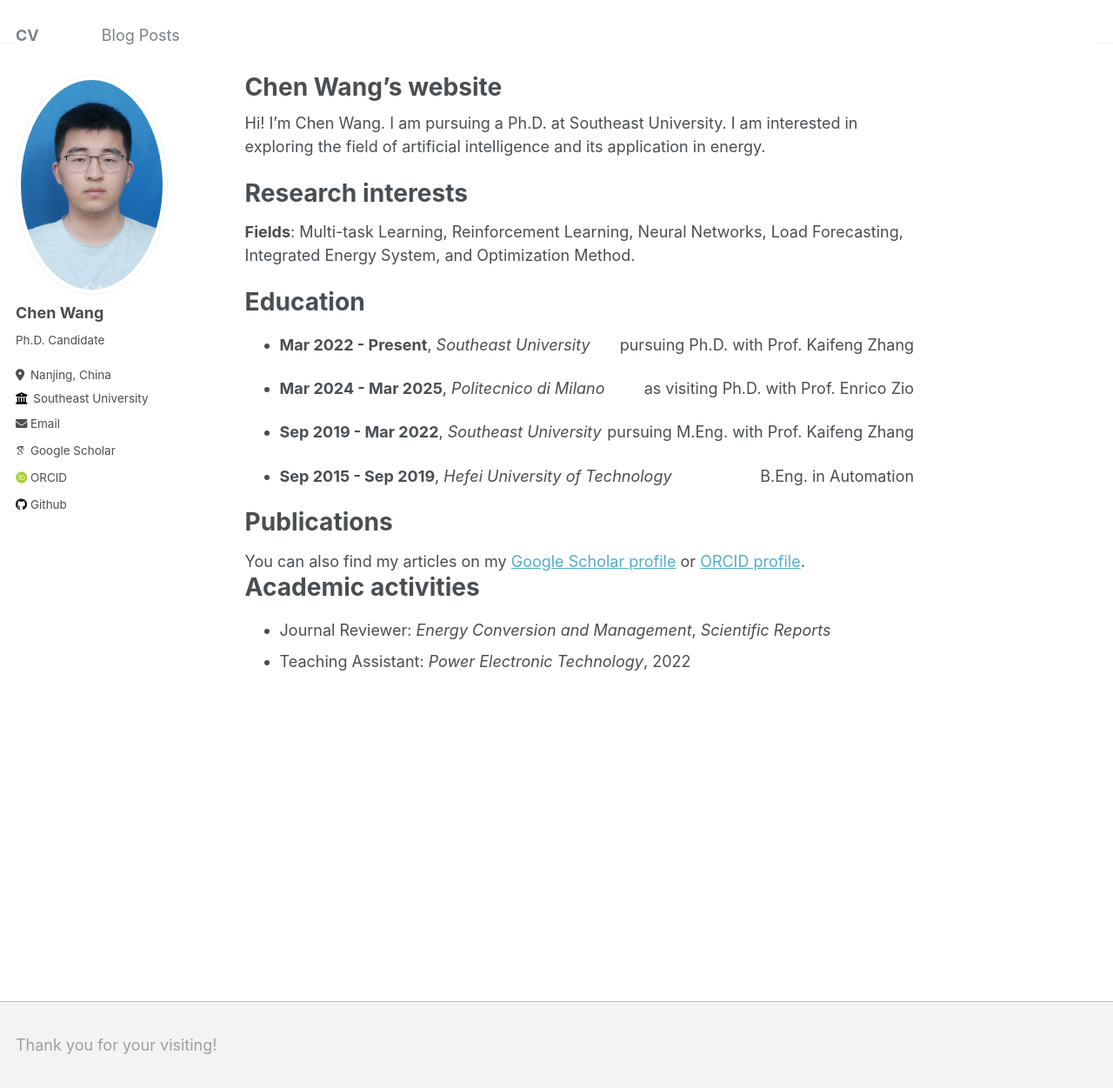
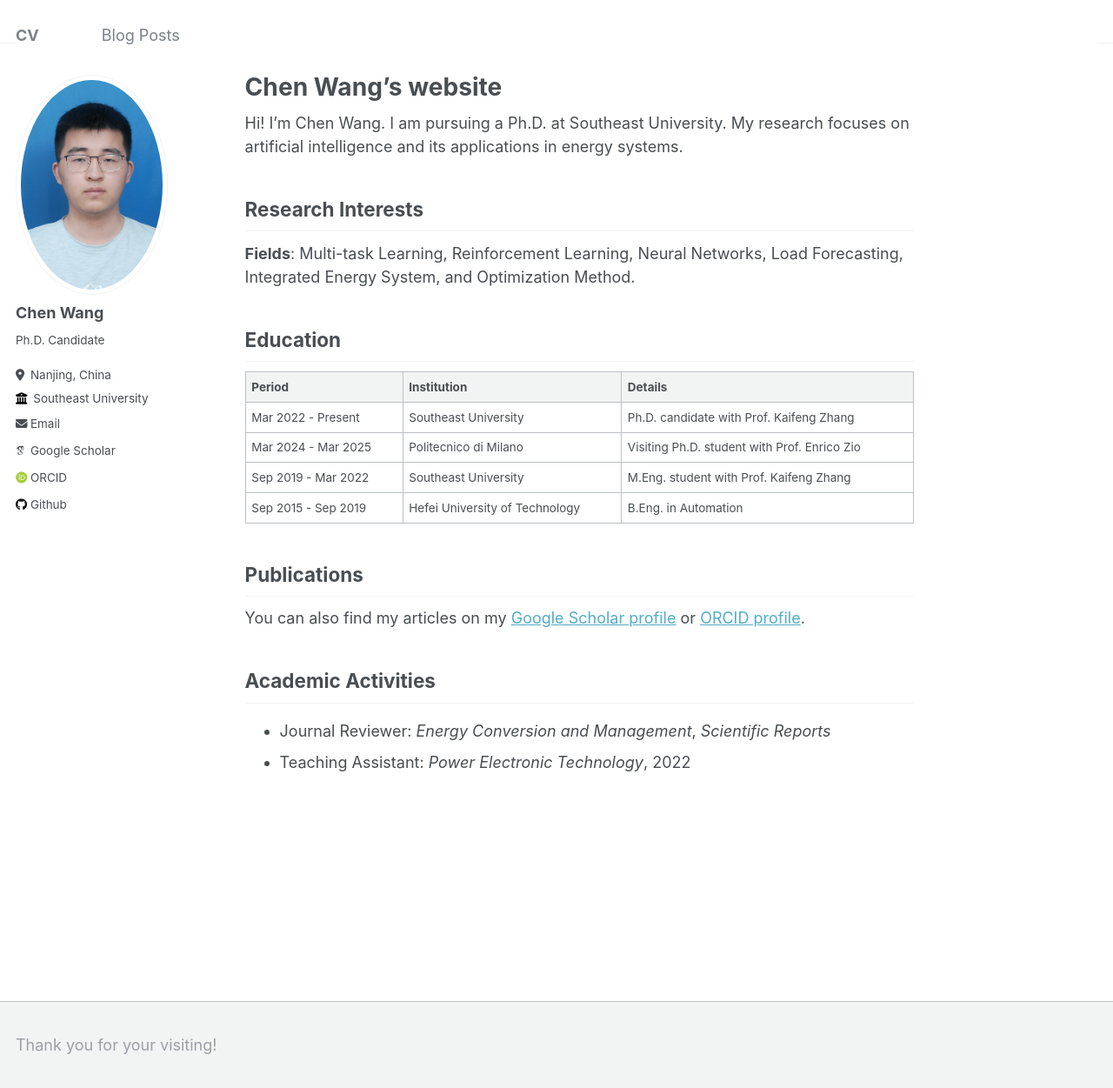
Before and after one commit to wangc1073/wangc1073.github.io, a Jekyll site: the page built from _pages/about.md, in a window 1280 px wide and 1251 px high. Shown: the whole window at 87% size. Built offline with Jekyll 4.4.1, drawn with Linux system fonts in a browser that asks for light colours; some web fonts are replaced.

Commit message:
Update about.md

```diff
--- a/_pages/about.md
+++ b/_pages/about.md
@@ -9,31 +9,26 @@ redirect_from:
 
 {% include base_path %}
 
-Hi! I'm Chen Wang. I am pursuing a Ph.D. at Southeast University. I am interested in exploring the field of artificial intelligence and its application in energy.
+Hi! I'm Chen Wang. I am pursuing a Ph.D. at Southeast University. My research focuses on artificial intelligence and its applications in energy systems.
 
-Research interests
-======
+## Research Interests
 
 **Fields**: Multi-task Learning, Reinforcement Learning, Neural Networks, Load Forecasting, Integrated Energy System, and Optimization Method.
 
-Education
-======
+## Education
 
-* <p style="text-align:left;"><b>Mar 2022 - Present</b>, <i>Southeast University</i><span style="float:right;">pursuing Ph.D. with Prof. Kaifeng Zhang</span></p>
+| Period | Institution | Details |
+| --- | --- | --- |
+| Mar 2022 - Present | Southeast University | Ph.D. candidate with Prof. Kaifeng Zhang |
+| Mar 2024 - Mar 2025 | Politecnico di Milano | Visiting Ph.D. student with Prof. Enrico Zio |
+| Sep 2019 - Mar 2022 | Southeast University | M.Eng. student with Prof. Kaifeng Zhang |
+| Sep 2015 - Sep 2019 | Hefei University of Technology | B.Eng. in Automation |
 
-* <p style="text-align:left;"><b>Mar 2024 - Mar 2025</b>, <i>Politecnico di Milano</i><span style="float:right;">as visiting Ph.D. with Prof. Enrico Zio</span></p>
+## Publications
 
-* <p style="text-align:left;"><b>Sep 2019 - Mar 2022</b>, <i>Southeast University</i><span style="float:right;">pursuing M.Eng. with Prof. Kaifeng Zhang</span></p>
+You can also find my articles on my [Google Scholar profile]({{ site.author.googlescholar }}) or [ORCID profile]({{ site.author.orcid }}).
 
-* <p style="text-align:left;"><b>Sep 2015 - Sep 2019</b>, <i>Hefei University of Technology</i><span style="float:right;">B.Eng. in Automation</span></p>
-
-Publications
-======
-
-<div class="wordwrap">You can also find my articles on my <a href="{{site.author.googlescholar}}">Google Scholar profile</a> or <a href="{{site.author.orcid}}">ORCID profile</a>.</div>
-
-Academic activities
-======
+## Academic Activities
 
 * Journal Reviewer: *Energy Conversion and Management*, *Scientific Reports*
 * Teaching Assistant: *Power Electronic Technology*, 2022
```
